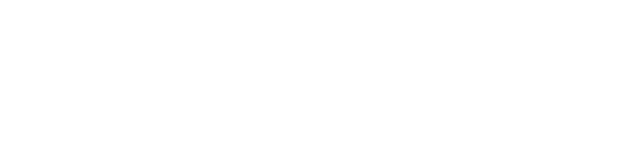
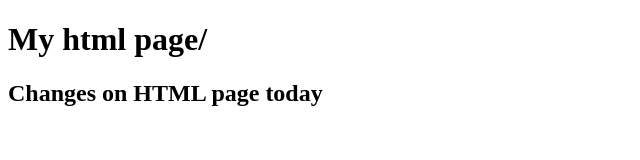
Before and after one commit to jorchaf/gama-in-github, a plain HTML site: page index.html in a window 1280 px wide. Shown: the whole page, without its empty margins (0-640 px from the left). Drawn offline with Linux system fonts and the light colour scheme.

Commit message:
index.html file updated

```diff
--- a/index.html
+++ b/index.html
@@ -5,6 +5,8 @@
 	<title></title>
 </head>
 <body>
+	<h1> My html page/</h1>
+	<h2>Changes on HTML page today</h2>
 
 </body>
 </html>
```
